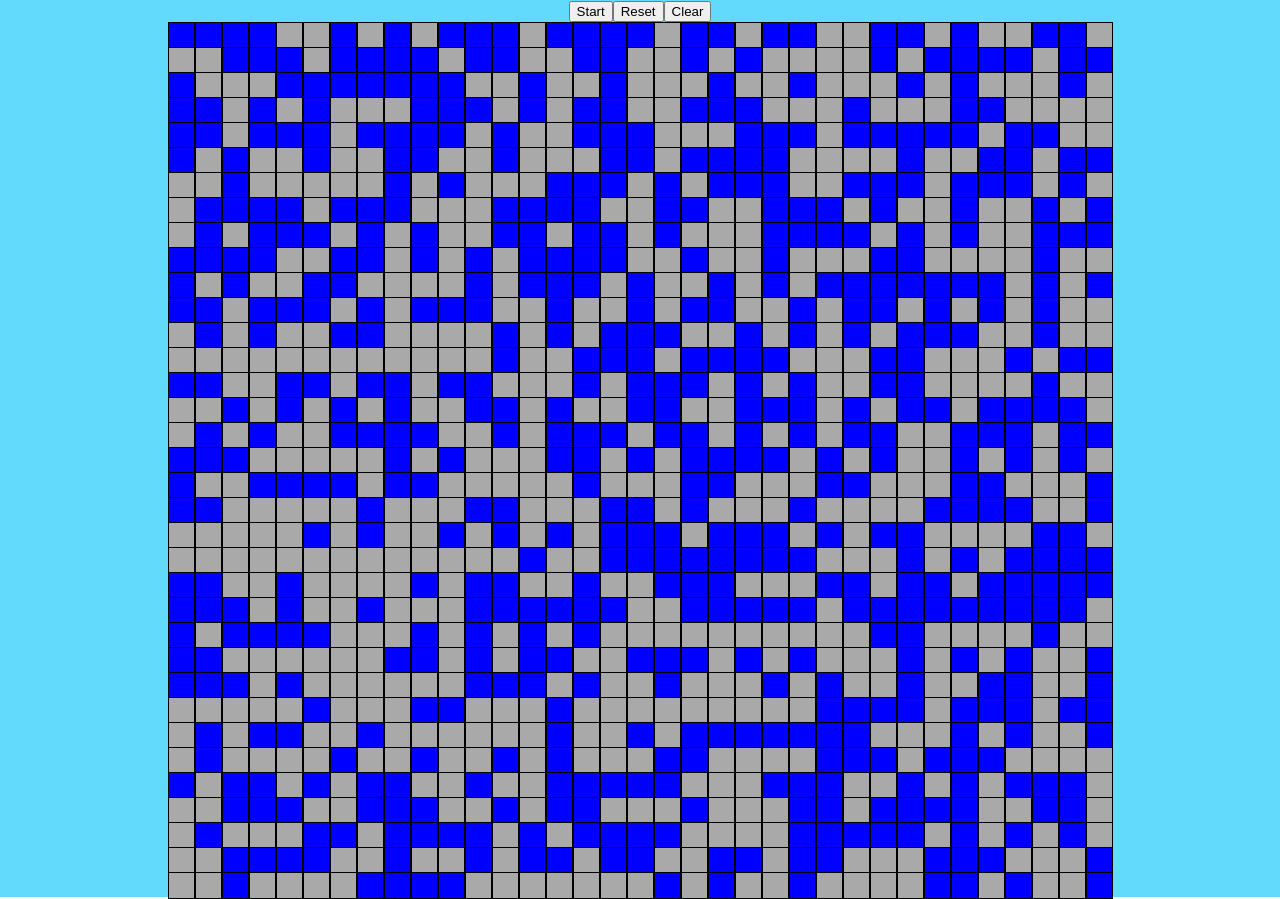
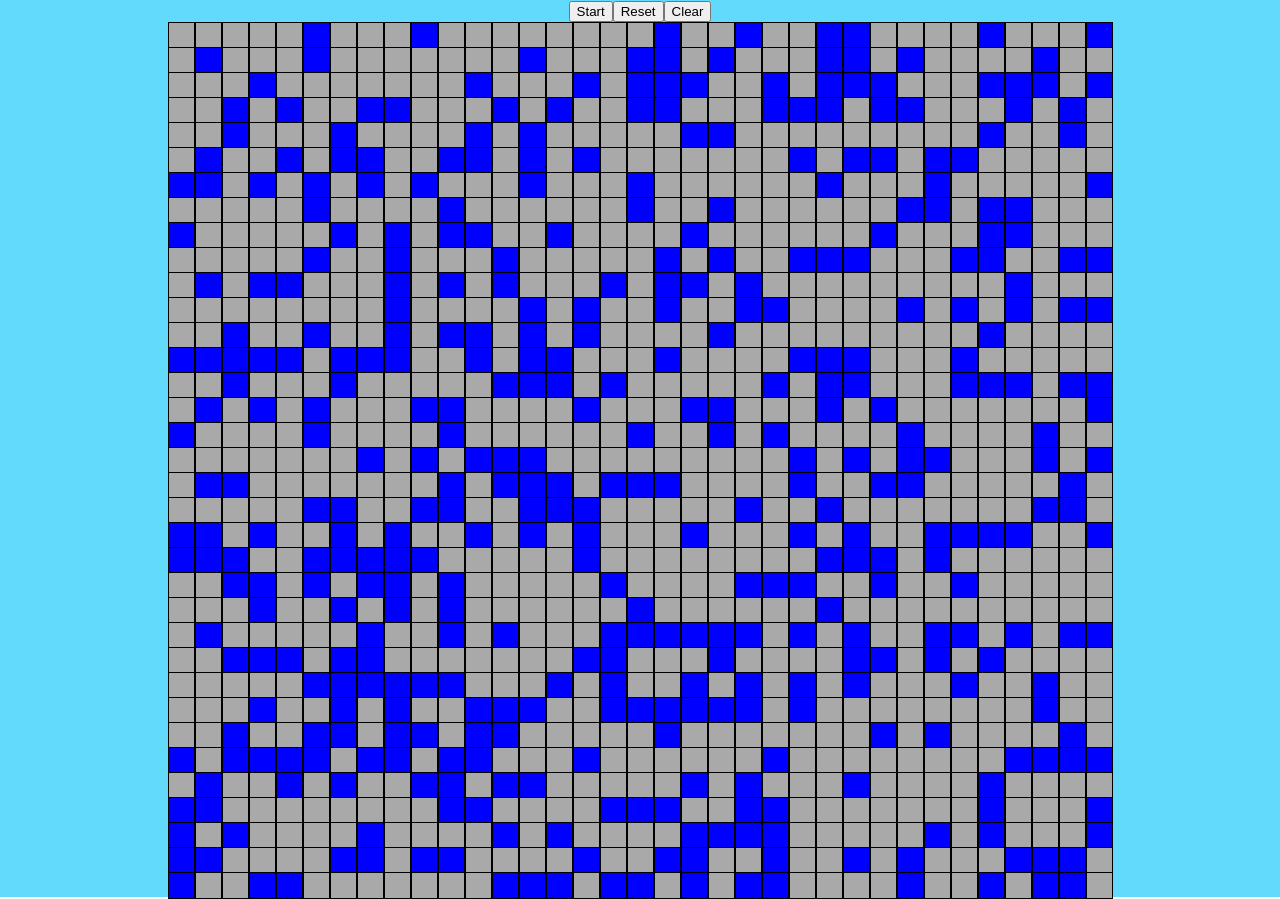
Before and after one commit to Astaton/React-Gol, a React (Create React App) app: page / in a window 1280 px wide. Built offline with nearby package versions, Linux system fonts and the light colour scheme.

Commit message:
update -changed initial fill to 1/3 instead of 1/2

```diff
--- a/src/Components/Gol.js
+++ b/src/Components/Gol.js
@@ -8,10 +8,18 @@ const buildMatrix = (size, random) => {
   for (let i = 0; i < size; i++) {
     let row = [];
     for (let j = 0; j < size; j++) {
-      row.push(random ? Math.floor(Math.random() * 2) : false);
+      if (random) {
+        //this will give numbers from 0-2 for 1/3 live rate
+        //look for zero and set status to 1
+        let status = Math.floor(Math.random() * 3) === 0 ? 1 : 0;
+        row.push(status);
+      } else {
+        row.push(0);
+      }
     }
     matrix.push(row);
   }
+  console.log(matrix);
   return matrix;
 };
 
@@ -66,7 +74,7 @@ export const Gol = function () {
       timer = setInterval(() => {
         let newMatrix = updateMatrix(matrix);
         setMatrix(newMatrix);
-      }, 500);
+      }, 1000);
     }
     if (!run && timer) {
       console.log("clearing timer");
```
